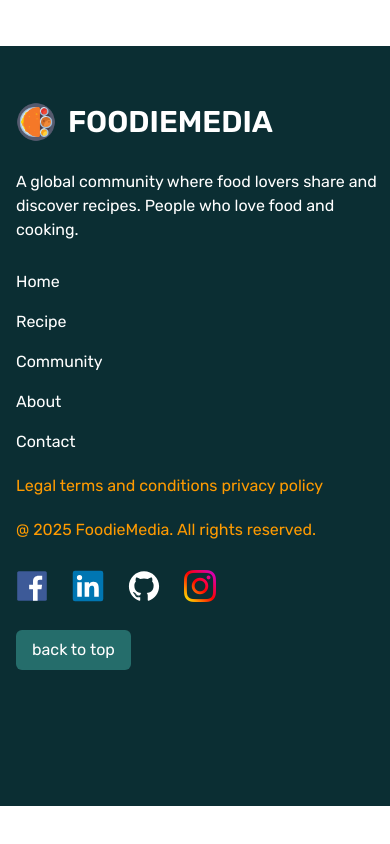
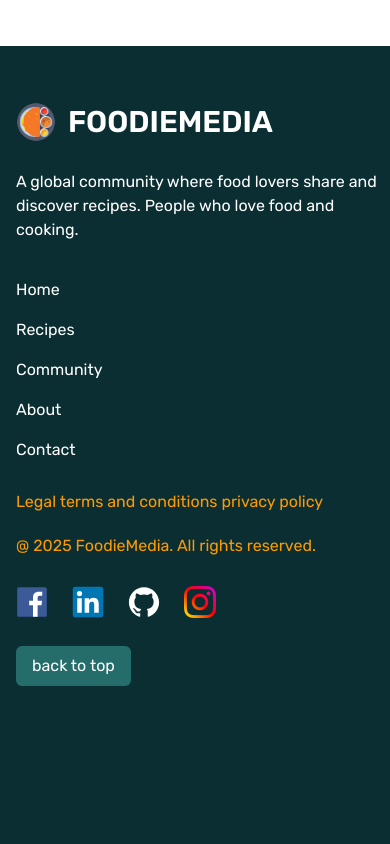
Before and after one commit to shiba-murmu/Discover-your-recipe, a React (Vite) app in the folder frontend/: page /home in a window 390 px wide. Shown: the part 866-1710 px from the top of the page. Before the commit the page ends 1672 px from the top, so only its background shows below. Built offline with nearby package versions, Linux system fonts and the light colour scheme.

Commit message:
Adjsut the height of the footer based on the mobile screen and one more component i.e scroll to top while the routes changes.

```diff
--- a/frontend/src/My_router.jsx
+++ b/frontend/src/My_router.jsx
@@ -13,6 +13,7 @@ import Community_page from './pages/Community/CommunityPage/Community_page';
 import Contact from './pages/Contact/Contact';
 import About from './pages/About/About';
 import Footer_page from './components/Footer/Footer_page';
+import ScrollToTopRoutesChange from './utils/Routes_Changing/ScrollToTopRoutesChange';
 
 // .............................................................................
 
@@ -25,6 +26,8 @@ function My_router() {
     const shouldHideFooter = hideFooterRoutes.includes(location.pathname);
     return (
         <>
+            {/* Scroll to top whenever routes changes.. */}
+            <ScrollToTopRoutesChange />
             {/* public routes */}
             {!shouldHideNavbar && <Navigation_bar />}
             <Routes >
--- a/frontend/src/components/Footer/Footer_page.jsx
+++ b/frontend/src/components/Footer/Footer_page.jsx
@@ -2,6 +2,9 @@ import React from 'react'
 import { Link } from 'react-router-dom';
 import brand_icons from '../../assets/icons/icons.png'
 import instagram_icon from '../../assets/icons/insta.png'
+
+
+
 function Footer_page() {
     const goToTop = () => {
         // this function here to scroll to top of the page
@@ -9,7 +12,7 @@ function Footer_page() {
     }
     return (
         <>
-            <div className='w-full h-[90vh] md:h-[70vh]  bg-[#0B2E33] dark:bg-[#101828] text-white pl-4 pt-14 md:pt-20'>
+            <div className='w-full h-[95vh] md:h-[70vh]  bg-[#0B2E33] dark:bg-[#101828] text-white pl-4 pt-14 md:pt-20'>
                 <div className='grid grid-cols-1 md:grid-cols-2 gap-4'>
                     <div className='flex flex-col gap-7 md:gap-1 md:pl-15'>
                         <div className='flex items-center justify-start gap-3 md:pb-5 md:flex md:items-center md:gap-3'>
@@ -23,15 +26,36 @@ function Footer_page() {
                             </p>
                         </div>
                         <div className='md:hidden grid grid-col-2 gap-2'>
-                            <div className='flex flex-col '>
-                                <ul className='space-y-4 md:space-y-4'>
-                                    <li>Home</li>
-                                    <li>Recipe</li>
-                                    <li>Community</li>
-                                    <li>About</li>
-                                    <li>Contact</li>
+                            <div className="flex flex-col">
+                                <ul className="">
+                                    <li>
+                                        <Link to="/home" className="block py-2 hover:text-blue-600">
+                                            Home
+                                        </Link>
+                                    </li>
+                                    <li>
+                                        <Link to="/recipe-post" className="block py-2 hover:text-blue-600">
+                                            Recipes
+                                        </Link>
+                                    </li>
+                                    <li>
+                                        <Link to="/community" className="block py-2 hover:text-blue-600">
+                                            Community
+                                        </Link>
+                                    </li>
+                                    <li>
+                                        <Link to="/about" className="block py-2 hover:text-blue-600">
+                                            About
+                                        </Link>
+                                    </li>
+                                    <li>
+                                        <Link to="/contact" className="block py-2 hover:text-blue-600">
+                                            Contact
+                                        </Link>
+                                    </li>
                                 </ul>
                             </div>
+
                             <div className='mt-3'>
                                 <p className='text-amber-500'>
                                     Legal terms and conditions privacy policy
@@ -74,11 +98,29 @@ function Footer_page() {
                     <div className='hidden md:block grid grid-col-2'>
                         <div className='flex flex-col '>
                             <ul className='space-y-2 md:space-y-4'>
-                                <li>Home</li>
-                                <li>Recipe</li>
-                                <li>Community</li>
-                                <li>About</li>
-                                <li>Contact</li>
+                                <li>
+                                    <Link to="/home">
+                                        Home
+                                    </Link>
+                                </li>
+                                <li>
+                                    <Link to="/recipe-post">
+                                        Recipes
+                                    </Link>
+                                </li>
+                                <li><Link to={'/community'}>
+                                    Community
+                                </Link></li>
+                                <li>
+                                    <Link to={'/about'}>
+                                        About
+                                    </Link>
+                                </li>
+                                <li>
+                                    <Link to={'/contact'}>
+                                        Contact
+                                    </Link>
+                                </li>
                             </ul>
                         </div>
                         <div className='mt-3'>
--- /dev/null
+++ b/frontend/src/utils/Routes_Changing/ScrollToTopRoutesChange.jsx
@@ -0,0 +1,17 @@
+import React from 'react'
+import { useEffect } from 'react'
+import { useLocation } from 'react-router-dom';
+
+function ScrollToTopRoutesChange() {
+    // This component scroll to top whenever the routes change.
+
+    const pathname = useLocation()
+
+    useEffect(() => {
+        window.scrollTo(0, 0);
+    }, [pathname]);
+
+    return null; // this component does't render anything.
+}
+
+export default ScrollToTopRoutesChange
```
